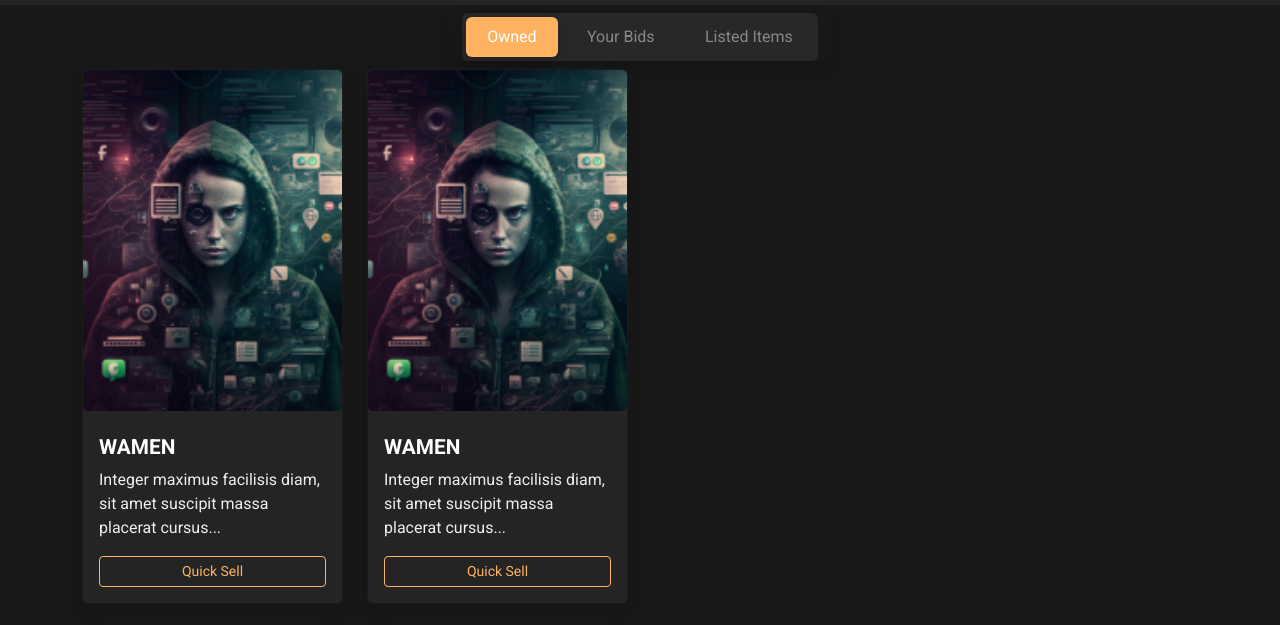
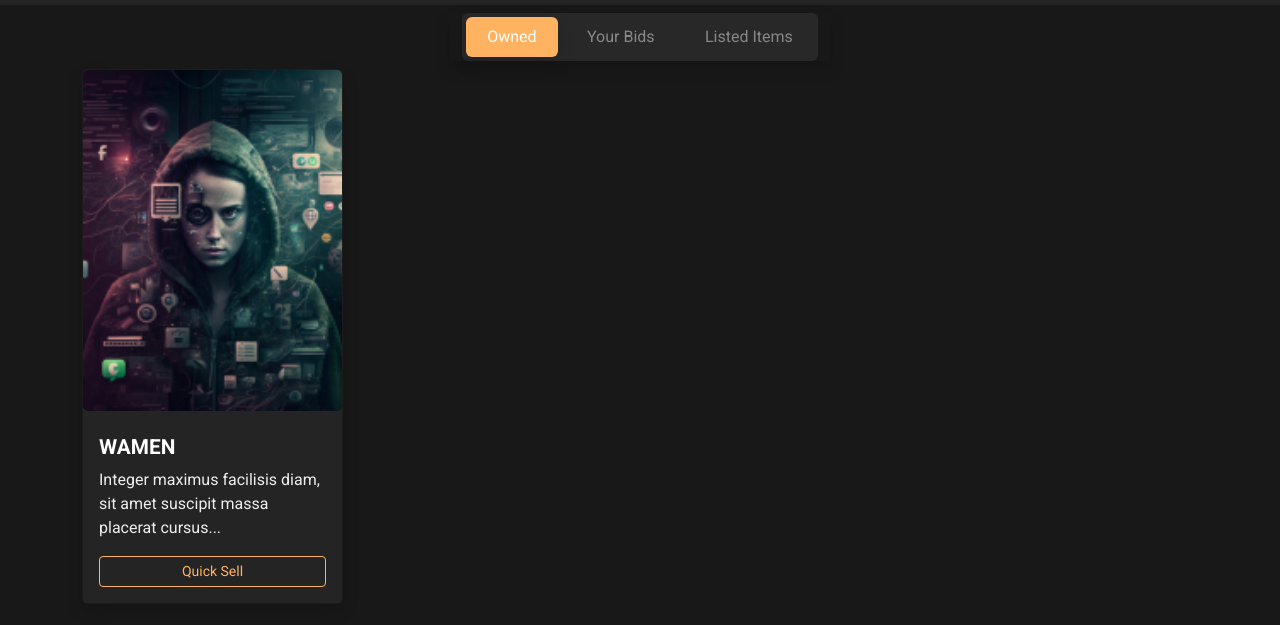
Before and after one commit to DrRuski/noroff-auction-house, a website: page src/html/collection.html in a window 1280 px wide. Shown: the part 85-710 px from the top of the page. Drawn offline with nearby package versions, Linux system fonts and the light colour scheme.

Commit message:
Final html/css commit, starting JS

```diff
--- a/src/html/collection.html
+++ b/src/html/collection.html
@@ -172,58 +172,32 @@
                 <div class="card h-100">
                   <div class="d-flex flex-column gap-2 shadow">
                     <div>
+                      <a class="itemLink" href="./subPages/sellItemForm.html">
                         <img
                           src="../../assets/NFT/nftONE.png"
                           alt=""
                           class="img-fluid card-img"
                         />
+                      </a>
                     </div>
                     <div class="card-body d-flex flex-column gap-2 gap-lg-3">
                       <div>
+                        <a class="itemLink" href="./subPages/sellItemForm.html">
                           <h3 class="card-title text-white">WAMEN</h3>
                           <p class="card-text">
                             Integer maximus facilisis diam, sit amet suscipit
                             massa placerat cursus...
                           </p>
+                        </a>
                       </div>
                       <div class="d-block">
-                        <button
+                        <a
+                          href="./subPages/sellItemForm.html"
                           class="btn btn-sm btn-secondary border-primary w-100"
                           type="button"
                         >
                           Quick Sell
-                        </button>
-                      </div>
-                    </div>
-                  </div>
-                </div>
-              </div>
-
-              <div class="col-6 col-lg-3">
-                <div class="card h-100">
-                  <div class="d-flex flex-column gap-2 shadow">
-                    <div>
-                      <img
-                        src="../../assets/NFT/nftONE.png"
-                        alt=""
-                        class="img-fluid card-img"
-                      />
-                    </div>
-                    <div class="card-body d-flex flex-column gap-2 gap-lg-3">
-                      <div>
-                        <h3 class="card-title text-white">WAMEN</h3>
-                        <p class="card-text">
-                          Integer maximus facilisis diam, sit amet suscipit
-                          massa placerat cursus...
-                        </p>
-                      </div>
-                      <div class="d-block">
-                        <button
-                          class="btn btn-sm btn-secondary border-primary w-100"
-                          type="button"
-                        >
-                          Quick Sell
-                        </button>
+                        </a>
                       </div>
                     </div>
                   </div>
```
Also changed, not shown: src/html/subPages/sellItemForm.html (+2 -2 lines). Lines whose indentation alone changed are shown as unchanged.
